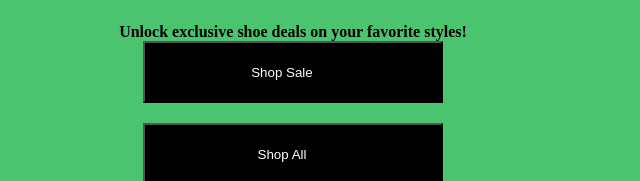
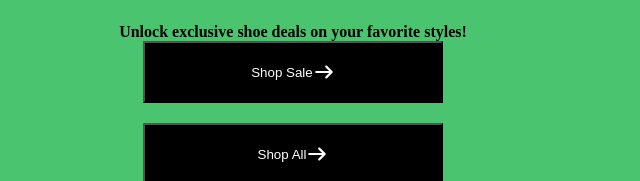
Before and after one commit to ImaniDigitalDiary/AdidasDealEmail, a plain HTML site: page index.html in a window 1280 px wide. Shown: the part 615-796 px from the top of the page, 347-987 px from the left. Drawn offline with Linux system fonts and the light colour scheme; a web font is replaced by a local one.

Commit message:
added fill color white to arrow-icon

```diff
--- a/index.html
+++ b/index.html
@@ -71,6 +71,7 @@
                     xmlns="http://www.w3.org/2000/svg"
                     viewBox="0 0 640 640"><!--!Font Awesome Free v7.0.0 by @fontawesome - https://fontawesome.com License - https://fontawesome.com/license/free Copyright 2025 Fonticons, Inc.-->
                     <path
+                        fill='white'
                         d="M566.6 342.6C579.1 330.1 579.1 309.8 566.6 297.3L406.6 137.3C394.1 124.8 373.8 124.8 361.3 137.3C348.8 149.8 348.8 170.1 361.3 182.6L466.7 288L96 288C78.3 288 64 302.3 64 320C64 337.7 78.3 352 96 352L466.7 352L361.3 457.4C348.8 469.9 348.8 490.2 361.3 502.7C373.8 515.2 394.1 515.2 406.6 502.7L566.6 342.7z" />
                 </svg>
             </button>
@@ -81,6 +82,7 @@
                     xmlns="http://www.w3.org/2000/svg"
                     viewBox="0 0 640 640"><!--!Font Awesome Free v7.0.0 by @fontawesome - https://fontawesome.com License - https://fontawesome.com/license/free Copyright 2025 Fonticons, Inc.-->
                     <path
+                        fill='white'
                         d="M566.6 342.6C579.1 330.1 579.1 309.8 566.6 297.3L406.6 137.3C394.1 124.8 373.8 124.8 361.3 137.3C348.8 149.8 348.8 170.1 361.3 182.6L466.7 288L96 288C78.3 288 64 302.3 64 320C64 337.7 78.3 352 96 352L466.7 352L361.3 457.4C348.8 469.9 348.8 490.2 361.3 502.7C373.8 515.2 394.1 515.2 406.6 502.7L566.6 342.7z" />
                 </svg>
             </button>
--- a/styles.css
+++ b/styles.css
@@ -162,6 +162,7 @@ button {
     display: flex;
     justify-content: center;
     align-items: center;
+
 }
 .arrow-icon {
     width: 22px;
```
